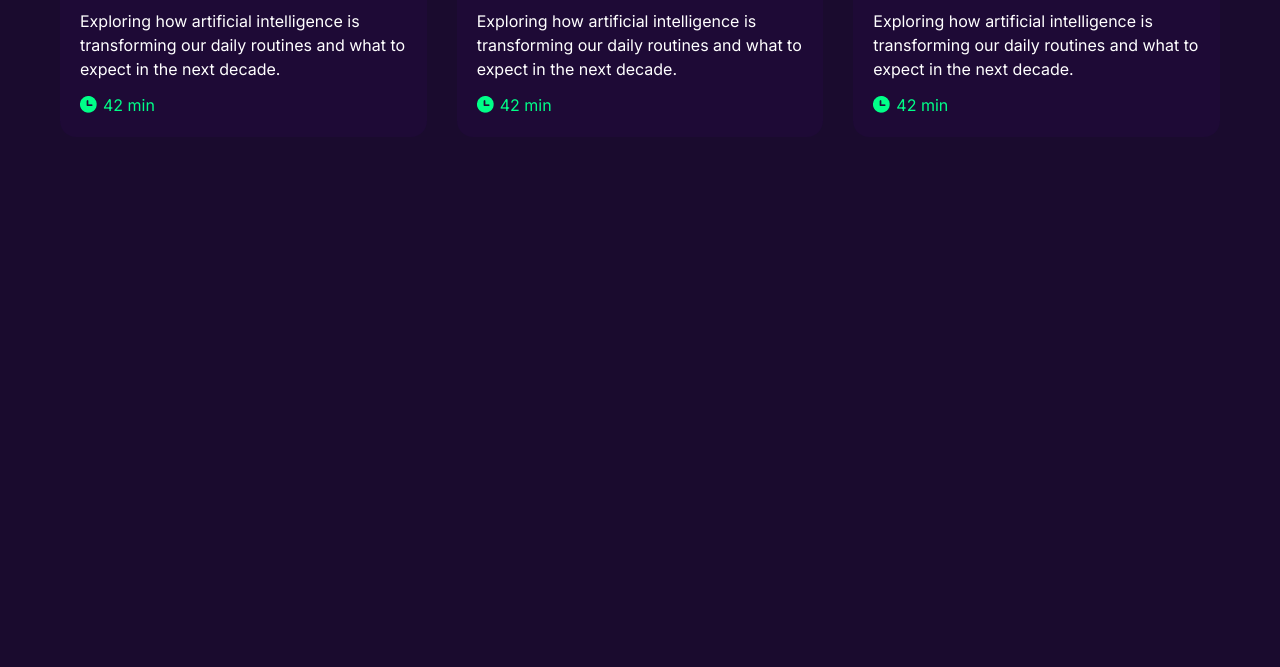
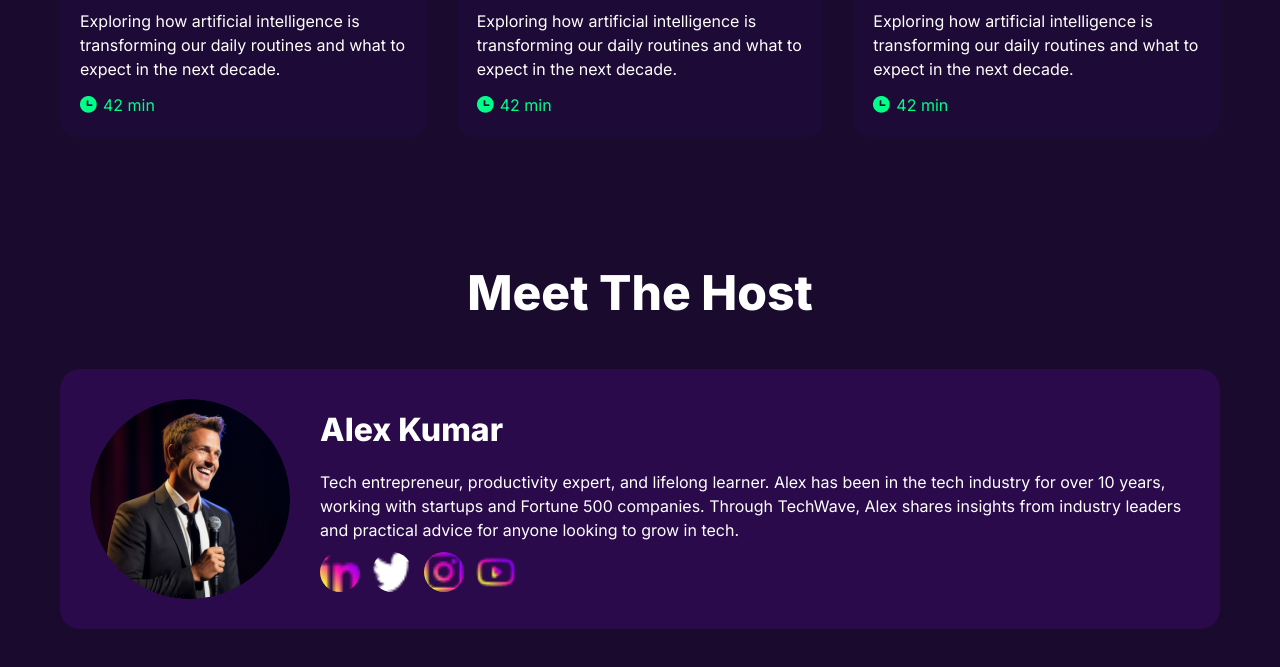
Before and after one commit to mdatifur/Assignment-02, a plain HTML site: page index.html in a window 1280 px wide. Shown: the part 2886-3553 px from the top of the page. Before the commit the page ends 3143 px from the top, so only its background shows below. Drawn offline with nearby package versions, Linux system fonts and the light colour scheme.

Commit message:
host section complete

```diff
--- a/Styles/style.css
+++ b/Styles/style.css
@@ -288,8 +288,6 @@ body {
   padding:0 20px;
 }
 
-/* title */
-
 .episodes-title{
   text-align:center;
   color:white;
@@ -338,6 +336,61 @@ body {
   align-items:center;
   gap:6px;
   font-size:16px;
+}
+
+/* host section */
+
+.host{
+  max-width:1200px;
+  margin:120px auto;
+  padding:0 20px;
+}
+
+.host-title{
+  text-align:center;
+  color:white;
+  font-size:48px;
+  font-weight: 800;
+  margin-bottom:40px;
+}
+
+.host-card{
+  background:#2a0a4a;
+  padding:30px;
+  border-radius:20px;
+  display:flex;
+  align-items:center;
+  gap:30px;
+}
+
+.host-card img{
+  width:200px;
+  height:200px;
+  border-radius:50%;
+}
+
+.host-info h3{
+  color:white;
+  font-size:32px;
+  font-weight: 800;
+  margin-bottom:16px;
+}
+
+.host-info p{
+  color:#FFFFFF;
+  font-size:16px;
+  font-weight: 400;
+}
+
+.host-social{
+  margin-top:10px;
+  display:flex;
+  gap:12px;
+}
+
+.host-social img{
+  width:40px;
+  height: 40px;
 }
 
 
--- a/index.html
+++ b/index.html
@@ -225,6 +225,41 @@
 
       </div>
     </section>
+
+    <section class="host">
+
+      <h2 class="host-title">Meet The Host</h2>
+
+      <div class="host-card">
+
+        <img src="./assets/host.png" alt="Host">
+
+        <div class="host-info">
+
+          <h3>Alex Kumar</h3>
+
+          <p>
+            Tech entrepreneur, productivity expert, and lifelong learner. Alex has been in the tech industry for over 10 years,
+            working with startups and Fortune 500 companies. Through TechWave, Alex shares insights from industry leaders and
+            practical advice for anyone looking to grow in tech.
+          </p>
+
+          <div class="host-social">
+
+            <a href="#"><img src="./assets/linkedin.png"></a>
+            <a href="#"><img src="./assets/twitter.png"></a>
+            <a href="#"><img src="./assets/instagram.png"></a>
+            <a href="#"><img src="./assets/youtube.png"></a>
+
+          </div>
+
+        </div>
+
+      </div>
+
+    </section>
+
+
   </main>
 
 
```
Lines whose indentation alone changed are shown as unchanged.
